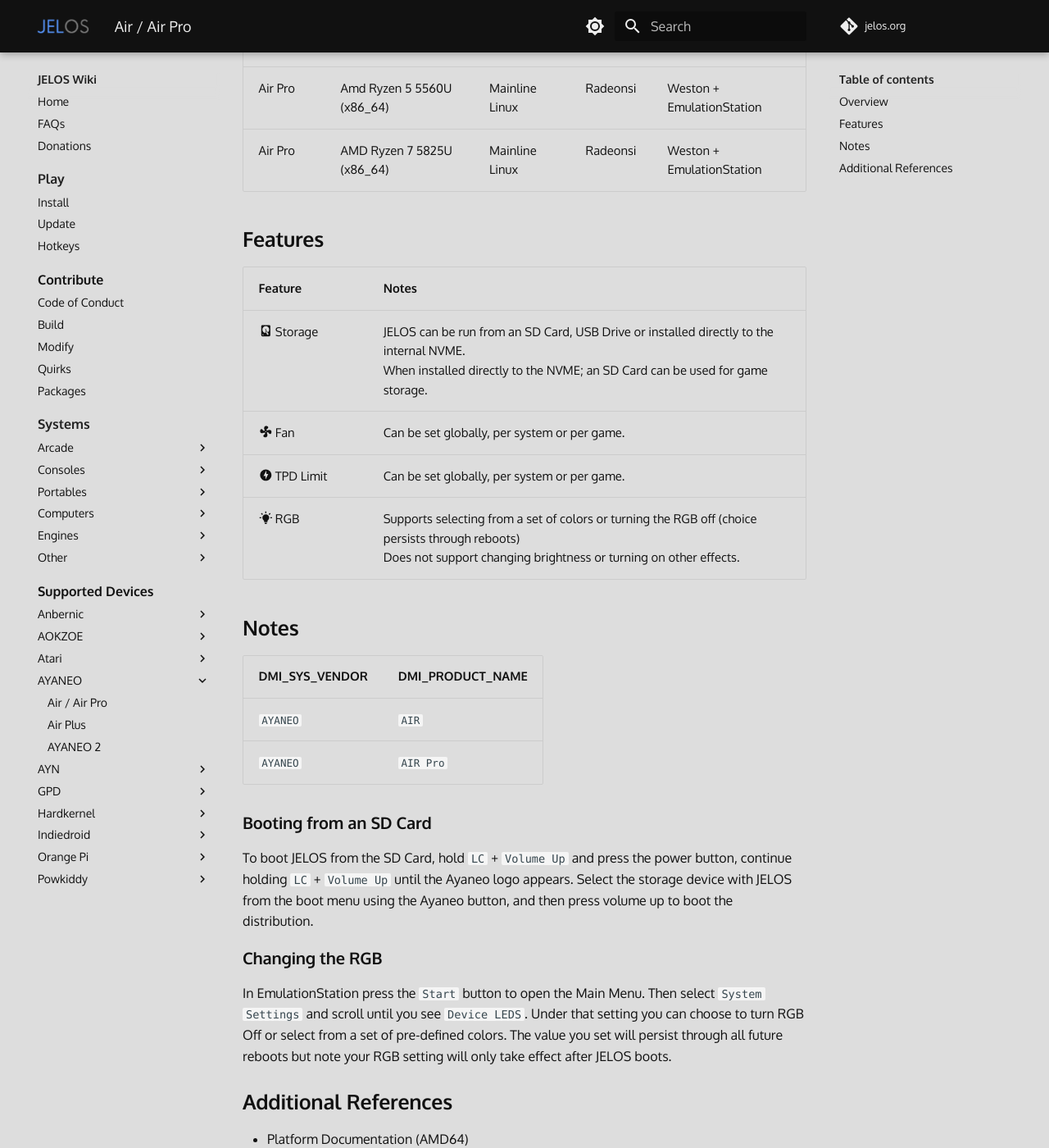
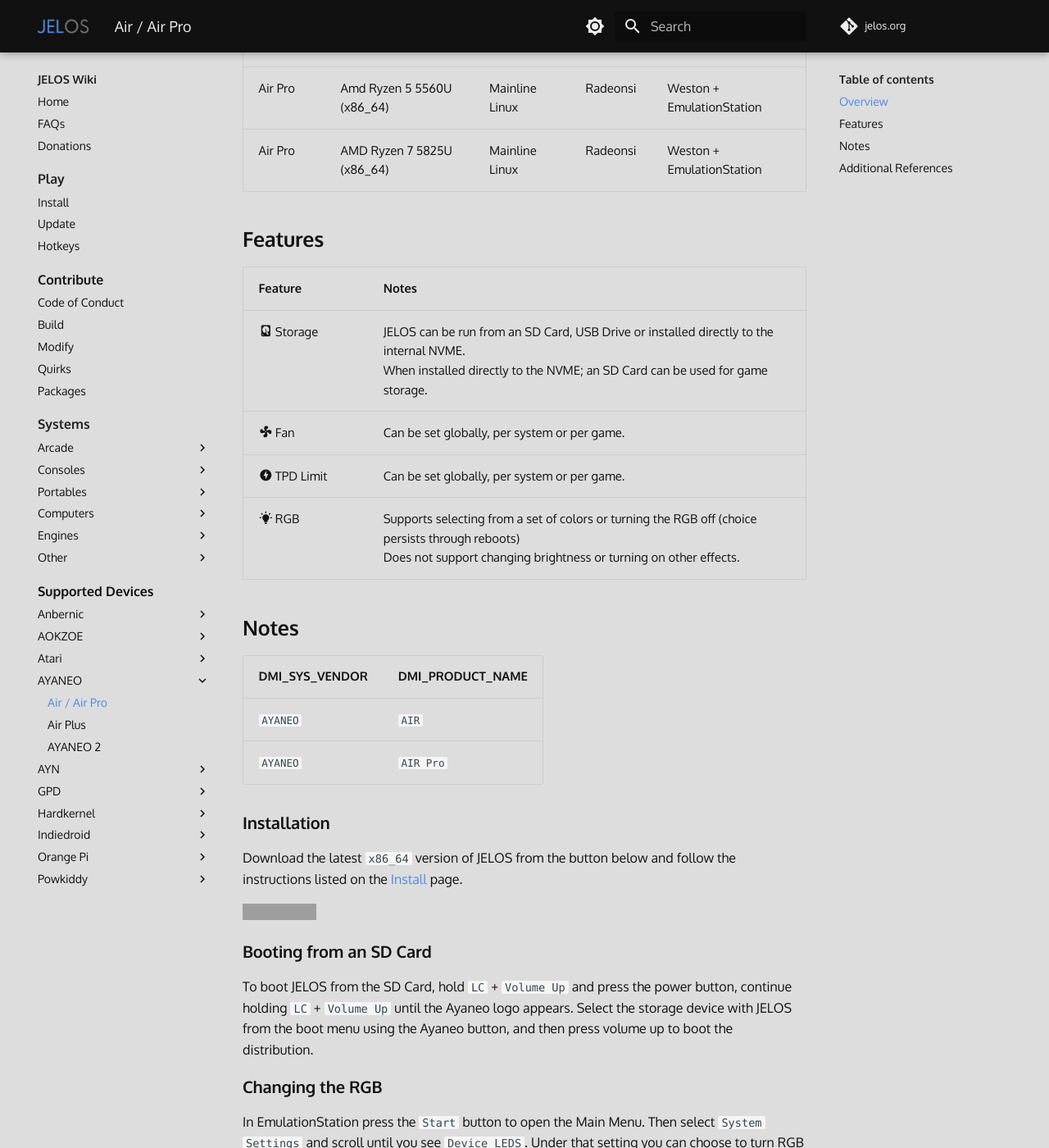
Before and after one commit to wbrawner/jelos.org, an MkDocs documentation site: the page built from docs/supported-devices/ayaneo/air.md, in a window 1280 px wide and 1400 px high, scrolled down 601 px. Shown: the whole window at 82% size. Built offline with MkDocs 1.6.1 and Material for MkDocs 9.7.7, drawn with Linux system fonts in a browser that asks for light colours; some web fonts are replaced; comment, search, counter and statistics services are not loaded; grey boxes are pictures that could not be loaded.

Commit message:
quick updates
- updated link styles
- fixed references on a few pages to correct links
- added install instructions to ayaneo-air page as a test

```diff
--- a/docs/_inc/css/custom.css
+++ b/docs/_inc/css/custom.css
@@ -1,15 +1,12 @@
+/* Colors Light & Dark */
 [data-md-color-scheme="art-book"] {
   /* Primary color shades */
   --md-primary-fg-color:               #111111;
   --md-primary-bg-color:               #eeeeee;
   --md-primary-bg-color--light:        #bbbbbb;
-
   /* Accent color shades */
   --md-accent-fg-color:                #5998FF;
   --md-accent-fg-color--transparent:   #cccccc;
-  /*--md-accent-bg-color:                #111111;
-  --md-accent-bg-color--light:         #111111;*/
-
   /* Default color shades */
   --md-default-fg-color:               #111111;
   --md-default-fg-color--light:        #222222;
@@ -19,74 +16,24 @@
   --md-default-bg-color--light:        #dddddd;
   --md-default-bg-color--lighter:      #dddddd;
   --md-default-bg-color--lightest:     #dddddd;
-
   /* Typeset color shades */
   --md-typeset-color:                  #111111;
-
   /* Typeset `a` color shades */
-  --md-typeset-a-color:                #111111;
-
+  --md-typeset-a-color:                #5088e5;
   /* Typeset `table` color shades */
   --md-typeset-table-color:            #cccccc;
   --md-typeset-table-color--light:     #eeeeee;
-
   /* Footer color shades */
-  /*--md-footer-fg-color:                #ffffff;
-  --md-footer-fg-color--light:         #eeeeee;
-  --md-footer-fg-color--lighter:       #cccccc; */
   --md-footer-bg-color:                #111111;
-
-  /* Code color shades
-  --md-code-fg-color:                  #111111;
-  --md-code-bg-color:                  #111111;*/
-
-  /* Code highlighting color shades
-  --md-code-hl-color:                  #111111;
-  --md-code-hl-number-color:           #111111;
-  --md-code-hl-special-color:          #111111;
-  --md-code-hl-function-color:         #111111;
-  --md-code-hl-constant-color:         #111111;
-  --md-code-hl-keyword-color:          #111111;
-  --md-code-hl-string-color:           #111111;
-  --md-code-hl-name-color:             #111111;
-  --md-code-hl-operator-color:         #111111;
-  --md-code-hl-punctuation-color:      #111111;
-  --md-code-hl-comment-color:          #111111;
-  --md-code-hl-generic-color:          #111111;
-  --md-code-hl-variable-color:         #111111;*/
-
-  /* Typeset `mark` color shades
-  --md-typeset-mark-color:             #111111;*/
-
-  /* Typeset `del` and `ins` color shades
-  --md-typeset-del-color:              #111111;
-  --md-typeset-ins-color:              #111111;*/
-
-  /* Typeset `kbd` color shades
-  --md-typeset-kbd-color:              #111111;
-  --md-typeset-kbd-accent-color:       #111111;
-  --md-typeset-kbd-border-color:       #111111;*/
-
-  /* Admonition color shades
-  --md-admonition-fg-color:            #111111;
-  --md-admonition-bg-color:            #111111;*/
-
-  /* Warning color shades
-  --md-warning-fg-color:               #111111;
-  --md-warning-bg-color:               #111111;*/
 }
 [data-md-color-scheme="art-book-next"] {
   /* Primary color shades */
   --md-primary-fg-color:               #111111;
   --md-primary-bg-color:               #eeeeee;
   --md-primary-bg-color--light:        #bbbbbb;
-
   /* Accent color shades */
   --md-accent-fg-color:                #5998FF;
   --md-accent-fg-color--transparent:   #333333;
-  /*--md-accent-bg-color:                #111111;
-  --md-accent-bg-color--light:         #111111;*/
-
   /* Default color shades */
   --md-default-fg-color:               #eeeeee;
   --md-default-fg-color--light:        #eeeeee;
@@ -96,61 +43,15 @@
   --md-default-bg-color--light:        #222222;
   --md-default-bg-color--lighter:      #222222;
   --md-default-bg-color--lightest:     #222222;
-
   /* Typeset color shades */
   --md-typeset-color:                  #eeeeee;
-
   /* Typeset `a` color shades */
-  --md-typeset-a-color:                #dddddd;
-
+  --md-typeset-a-color:                #5998FF;
   /* Typeset `table` color shades */
   --md-typeset-table-color:            #333333;
   --md-typeset-table-color--light:     #444444;
-
   /* Footer color shades */
-  /*--md-footer-fg-color:                #ffffff;
-  --md-footer-fg-color--light:         #eeeeee;
-  --md-footer-fg-color--lighter:       #cccccc; */
   --md-footer-bg-color:                #111111;
-
-  /* Code color shades
-  --md-code-fg-color:                  #111111;
-  --md-code-bg-color:                  #111111;*/
-
-  /* Code highlighting color shades
-  --md-code-hl-color:                  #111111;
-  --md-code-hl-number-color:           #111111;
-  --md-code-hl-special-color:          #111111;
-  --md-code-hl-function-color:         #111111;
-  --md-code-hl-constant-color:         #111111;
-  --md-code-hl-keyword-color:          #111111;
-  --md-code-hl-string-color:           #111111;
-  --md-code-hl-name-color:             #111111;
-  --md-code-hl-operator-color:         #111111;
-  --md-code-hl-punctuation-color:      #111111;
-  --md-code-hl-comment-color:          #111111;
-  --md-code-hl-generic-color:          #111111;
-  --md-code-hl-variable-color:         #111111;*/
-
-  /* Typeset `mark` color shades
-  --md-typeset-mark-color:             #111111;*/
-
-  /* Typeset `del` and `ins` color shades
-  --md-typeset-del-color:              #111111;
-  --md-typeset-ins-color:              #111111;*/
-
-  /* Typeset `kbd` color shades
-  --md-typeset-kbd-color:              #111111;
-  --md-typeset-kbd-accent-color:       #111111;
-  --md-typeset-kbd-border-color:       #111111;*/
-
-  /* Admonition color shades
-  --md-admonition-fg-color:            #111111;
-  --md-admonition-bg-color:            #111111;*/
-
-  /* Warning color shades
-  --md-warning-fg-color:               #111111;
-  --md-warning-bg-color:               #111111;*/
 }
 
 [data-md-color-scheme="art-book"] img[src$="#only-dark"],
--- a/docs/supported-devices/ayaneo/air.md
+++ b/docs/supported-devices/ayaneo/air.md
@@ -26,6 +26,13 @@
 | `AYANEO ` | `AIR` |
 | `AYANEO ` | `AIR Pro` |
 
+### Installation
+
+Download the latest `x86_64` version of JELOS from the button below and follow the instructions listed on the [Install](../../../play/install/) page.
+
+[![Latest Version](https://img.shields.io/github/release/JustEnoughLinuxOS/distribution.svg?labelColor=111111&color=5998FF&label=Latest&style=flat#only-light)](https://github.com/JustEnoughLinuxOS/distribution/releases/latest)
+[![Latest Version](https://img.shields.io/github/release/JustEnoughLinuxOS/distribution.svg?labelColor=dddddd&color=5998FF&label=Latest&style=flat#only-dark)](https://github.com/JustEnoughLinuxOS/distribution/releases/latest)
+
 ### Booting from an SD Card
 
 To boot JELOS from the SD Card, hold `LC` + `Volume Up` and press the power button, continue holding `LC` + `Volume Up` until the Ayaneo logo appears.  Select the storage device with JELOS from the boot menu using the Ayaneo button, and then press volume up to boot the distribution.
```
Also changed, not shown: docs/contribute/build.md (+1 -1 lines), docs/donations.md (+1 -1 lines), docs/faqs.md (+1 -1 lines).
